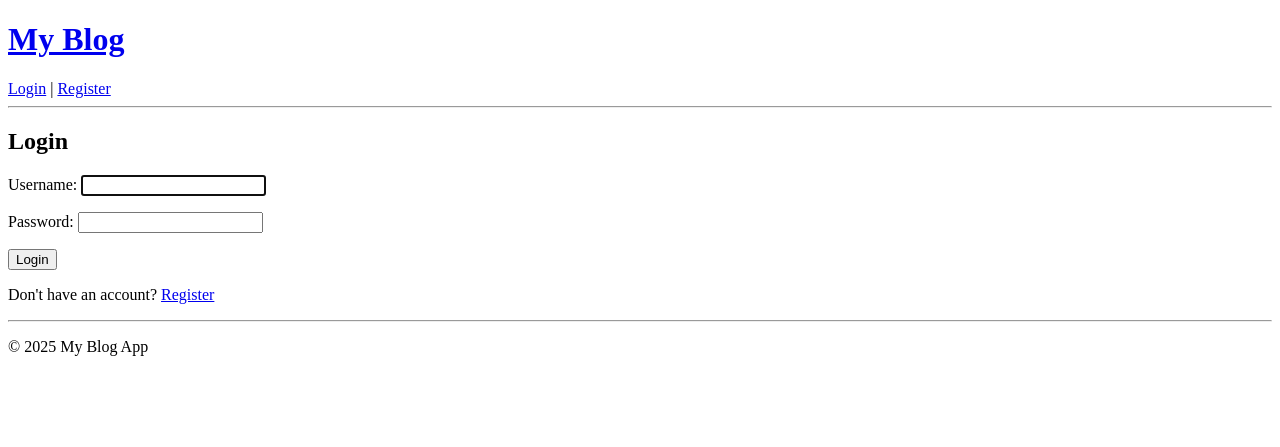
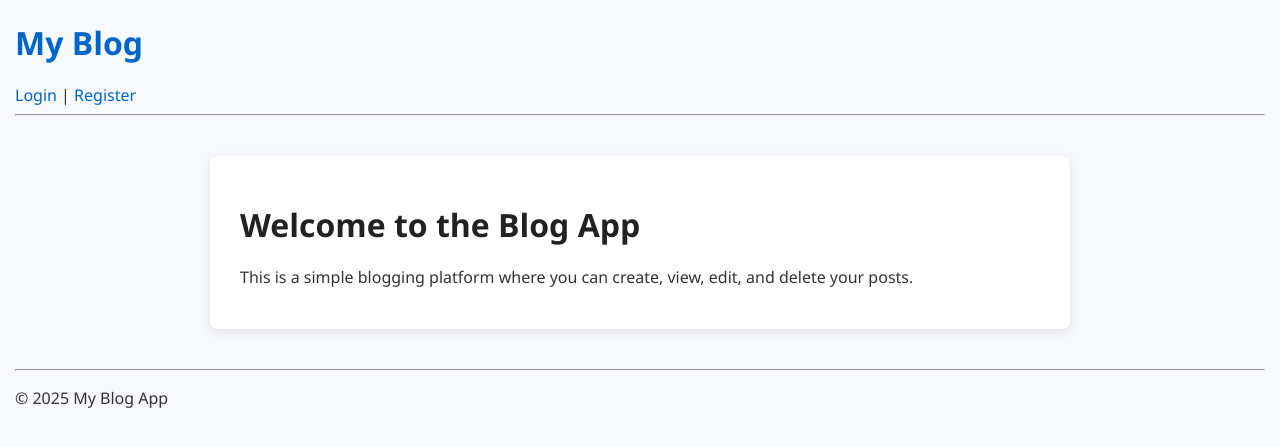
Before and after one commit to Nripesh01/blog_project, a Django app: page / in a window 1280 px wide. Shown: the top 447 px of the page. Run offline with Django 5.2, Linux system fonts and the light colour scheme.

Commit message:
Initial commit

```diff
--- a/blog/models.py
+++ b/blog/models.py
@@ -9,4 +9,4 @@ class Post(models.Model):
     updated_at = models.DateTimeField(auto_now_add=True)
 
     def __str__(self):
-        return self.title
+        return f"{self.title} - {self.user.username}"
--- /dev/null
+++ b/blog/static/blog/css/style.css
@@ -0,0 +1,161 @@
+/* General resets and font */
+body {
+  font-family: 'Segoe UI', Tahoma, Geneva, Verdana, sans-serif;
+  background-color: #f7f9fc;
+  color: #333;
+  margin: 0;
+  padding: 0 15px;
+}
+
+a {
+  color: #0066cc;
+  text-decoration: none;
+}
+a:hover {
+  text-decoration: underline;
+}
+
+/* Container for all pages */
+.home-container, .content-container {
+  max-width: 800px;
+  margin: 40px auto;
+  background: #fff;
+  padding: 25px 30px;
+  border-radius: 8px;
+  box-shadow: 0 3px 10px rgba(0,0,0,0.1);
+}
+
+/* Headings */
+h1, h2 {
+  color: #222;
+  margin-bottom: 20px;
+}
+
+/* Forms */
+form {
+  margin-bottom: 20px;
+}
+
+input[type="text"], input[type="email"], input[type="password"], textarea {
+  width: 100%;
+  padding: 12px 15px;
+  margin: 8px 0 20px;
+  border: 1px solid #ccc;
+  border-radius: 5px;
+  font-size: 1rem;
+  box-sizing: border-box;
+  transition: border-color 0.3s ease;
+}
+
+input[type="text"]:focus, input[type="email"]:focus, input[type="password"]:focus, textarea:focus {
+  border-color: #0066cc;
+  outline: none;
+}
+
+/* Buttons */
+button {
+  background-color: #0066cc;
+  color: white;
+  border: none;
+  padding: 10px 20px;
+  font-size: 1rem;
+  border-radius: 5px;
+  cursor: pointer;
+  transition: background-color 0.3s ease;
+}
+
+button:hover {
+  background-color: #004a99;
+}
+
+/* Links in forms */
+p a {
+  color: #0066cc;
+  font-weight: 600;
+}
+
+/* Post List */
+ul {
+  list-style-type: none;
+  padding-left: 0;
+}
+
+li {
+  padding: 12px 15px;
+  border-bottom: 1px solid #ddd;
+}
+
+li:last-child {
+  border-bottom: none;
+}
+
+/* Post detail */
+.post-detail h1 {
+  margin-bottom: 10px;
+}
+
+.post-detail p {
+  line-height: 1.6;
+  font-size: 1.1rem;
+  white-space: pre-line;
+}
+
+/* Edit/Delete buttons */
+.post-detail a.btn, .post-detail button {
+  display: inline-block;
+  margin-top: 15px;
+  margin-right: 10px;
+  padding: 8px 15px;
+  border-radius: 5px;
+  font-weight: 600;
+  text-align: center;
+}
+
+.post-detail a.btn {
+  background-color: #007bff;
+  color: white;
+  text-decoration: none;
+}
+
+.post-detail a.btn:hover {
+  background-color: #0056b3;
+}
+
+.post-detail button {
+  background-color: #dc3545;
+  border: none;
+  color: white;
+}
+
+.post-detail button:hover {
+  background-color: #a71d2a;
+}
+
+/* Search form */
+form input[type="text"] {
+  width: auto;
+  display: inline-block;
+  margin-right: 10px;
+}
+
+/* Messages list */
+ul.messages {
+  list-style: none;
+  padding: 0;
+  margin-bottom: 20px;
+}
+
+ul.messages li {
+  background-color: #f8d7da;
+  color: #721c24;
+  padding: 10px 15px;
+  border-radius: 4px;
+  margin-bottom: 8px;
+}
+
+/* Responsive */
+@media (max-width: 600px) {
+  .home-container, .content-container {
+    padding: 15px;
+  }
+}
--- a/blog/templates/blog/base.html
+++ b/blog/templates/blog/base.html
@@ -1,8 +1,11 @@
+{% load static %}
 <!DOCTYPE html>
 <html lang="en">
 <head>
     <meta charset="UTF-8">
     <title>My Blog App</title>
+    <link rel="stylesheet" href="{% static 'blog/css/style.css' %}">
+
 </head>
 <body>
     <header>
--- /dev/null
+++ b/blog/templates/blog/post_home.html
@@ -0,0 +1,13 @@
+{% extends 'blog/base.html' %}
+
+{% block content %}
+  <div class="home-container">
+    <h1>Welcome to the Blog App</h1>
+    <p>This is a simple blogging platform where you can create, view, edit, and delete your posts.</p>
+
+    {% if user.is_authenticated %}
+      <p>You are logged in as {{ user.username }}. Go to <a href="{% url 'post_list' %}">Post List</a>.</p>
+    {% else %}
+    {% endif %}
+  </div>
+{% endblock %}
--- a/blog/urls.py
+++ b/blog/urls.py
@@ -3,12 +3,13 @@ from blog import views
 
 
 urlpatterns = [
+    path('', views.post_home, name='post_home'),
     path('list/', views.post_list, name='post_list'),
     path('post/<int:pk>/', views.post_detail, name='post_detail'),
     path('create/', views.post_create, name='post_create'),
     path('post/<int:pk>/edit/', views.post_edit, name='post_edit'),
     path('post/<int:pk>/delete/', views.post_delete, name='post_delete'),
-    path('', views.post_login, name='post_login'),
+    path('login/', views.post_login, name='post_login'),
     path('logout/', views.post_logout, name='post_logout'),
     path('register/', views.post_register, name='post_register'),
 ]
--- a/blog/views.py
+++ b/blog/views.py
@@ -6,9 +6,19 @@ from blog.forms import PostForm
 from django.contrib.auth.forms import UserCreationForm, AuthenticationForm
 from django.contrib import messages
 from django.contrib.auth import login, logout
+from django.db.models import Q
+
+def post_home(request):
+    if request.user.is_authenticated:
+        return redirect('post_list')
+    return render(request, 'blog/post_home.html')
 
 def post_list(request):
-    posts = Post.objects.all().order_by('-created_at')
+    query = request.GET.get('q')
+    if query:
+        posts = Post.objects.filter(Q(title__icontains=query) | Q(content__icontains=query)).order_by('-created_at')
+    else:
+        posts = Post.objects.all().order_by('-created_at')
     return render(request, 'blog/post_list.html', {'posts': posts})
 
 
@@ -16,7 +26,7 @@ def post_detail(request, pk):
     post = get_object_or_404(Post, pk=pk)
     return render(request, 'blog/post_detail.html', {'post':post})
 
-
+@login_required
 def post_create(request):
     if request.method == 'POST':
         form = PostForm(request.POST)
@@ -29,6 +39,8 @@ def post_create(request):
         form = PostForm()
     return render(request, 'blog/post_form.html', {'form':form})
 
+
+@login_required
 def post_edit(request, pk):
     post = get_object_or_404(Post, pk=pk)
     if post.user != request.user:
@@ -37,13 +49,13 @@ def post_edit(request, pk):
     if request.method == 'POST':
         form = PostForm(request.POST, instance=post)
         if form.is_valid():
-            form.save()
+            post = form.save()
             return redirect('post_detail', pk=post.pk)
     else:
         form = PostForm(instance=post)
-    return render(request, 'blog/post_edit.html', {'form':form})
+    return render(request, 'blog/post_edit.html', {'form':form, 'post':post})
 
-
+@login_required
 def post_delete(request, pk):
     post = get_object_or_404(Post, pk=pk)
     if post.user != request.user:
@@ -86,4 +98,4 @@ def post_register(request):
 
 def post_logout(request):
     logout(request)
-    return redirect('post_list')
+    return redirect('post_home')
--- a/blog_project/settings.py
+++ b/blog_project/settings.py
@@ -117,6 +117,10 @@ USE_TZ = True
 
 STATIC_URL = 'static/'
 
+STATICFILES_DIRS = [
+    BASE_DIR / "static",
+]
+
 # Default primary key field type
 # https://docs.djangoproject.com/en/5.2/ref/settings/#default-auto-field
 
```
Also changed, not shown: blog/templates/blog/post_detail.html (+6 -12 lines), blog/templates/blog/post_list.html (+22 -18 lines), db.sqlite3.
